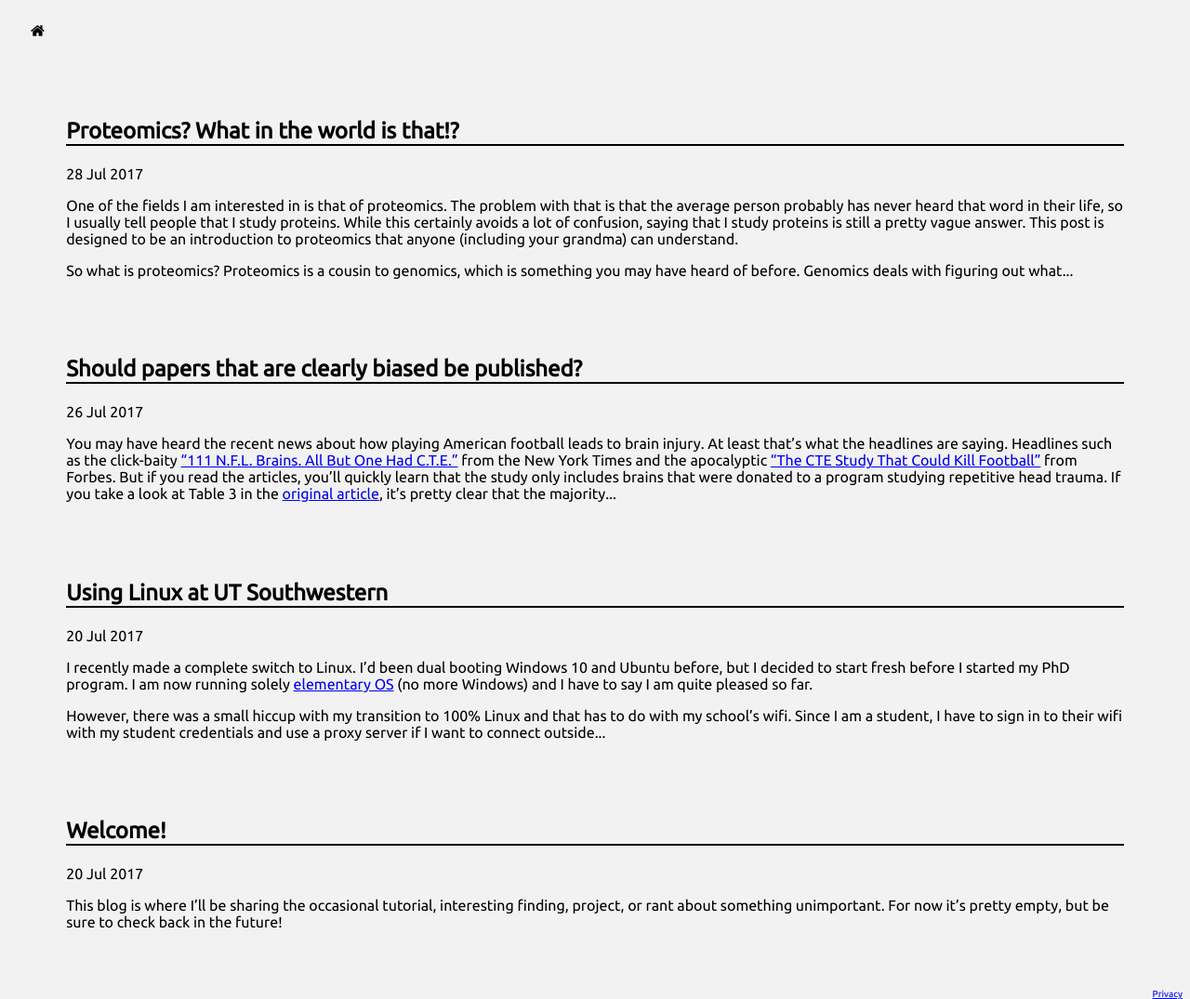
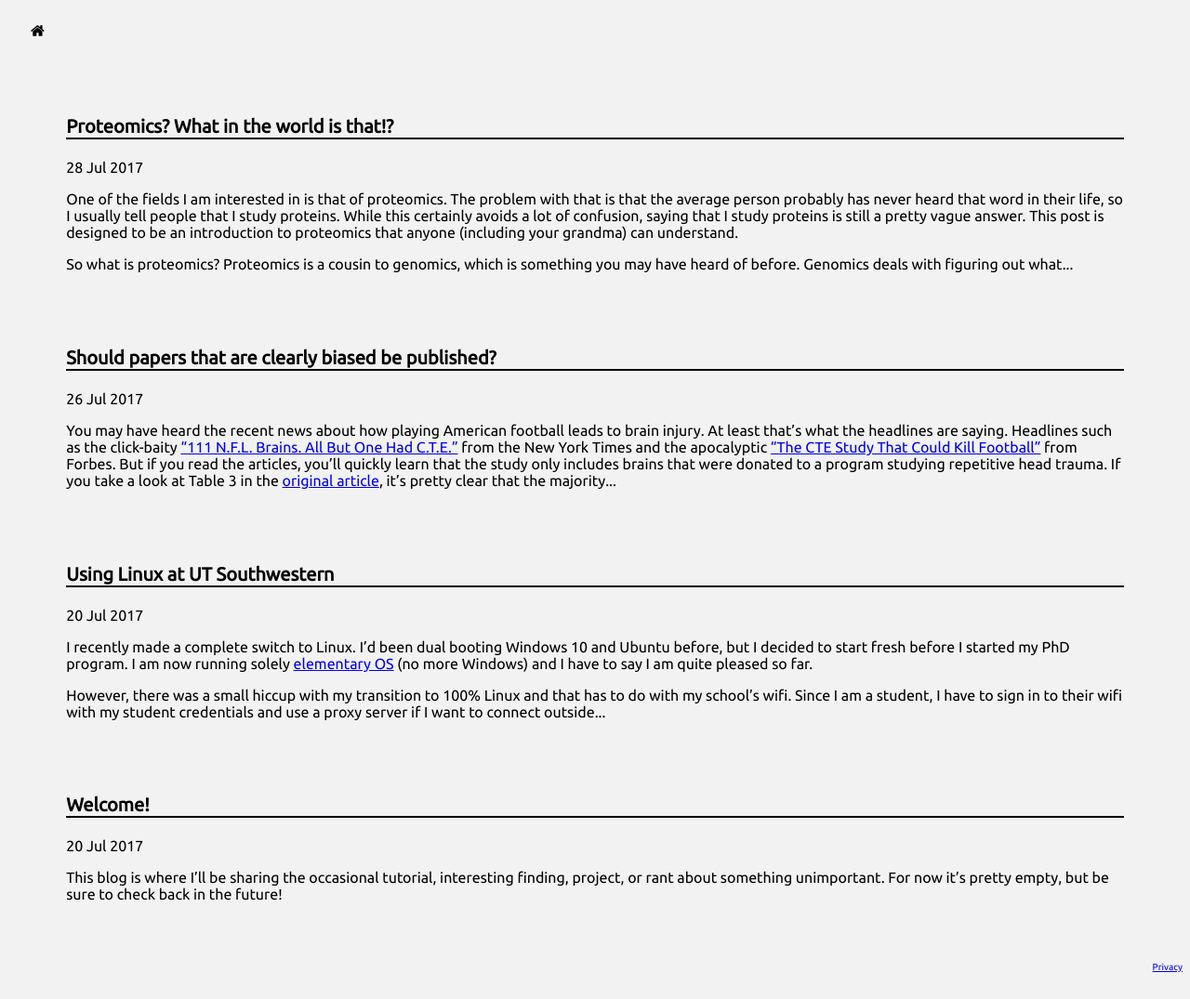
Before and after one commit to emptyport/emptyport.github.io, a Jekyll site: the page built from _pages/blog.html, in a window 1280 px wide. Shown: the whole page at 93% size. Built offline with Jekyll 4.4.1, drawn with Linux system fonts in a browser that asks for light colours; after the commit the page ends 1046 px from its top, so only the background shows below that.

Commit message:
modifying css

```diff
--- a/css/blog.css
+++ b/css/blog.css
@@ -36,4 +36,7 @@ article h1 a {
   .icon {
     font-size: 1em;
   }
+  h1 {
+    font-size: 20px;
+  }
 }
```
